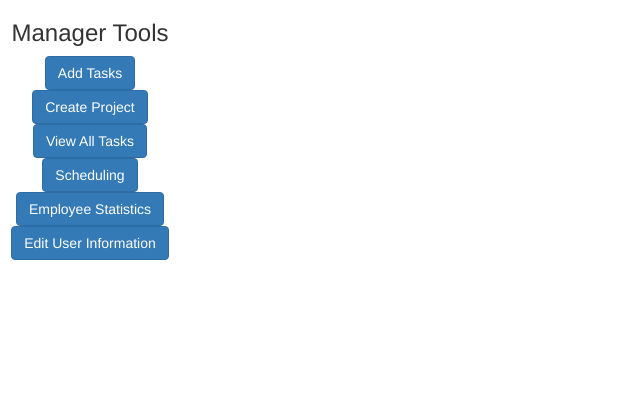
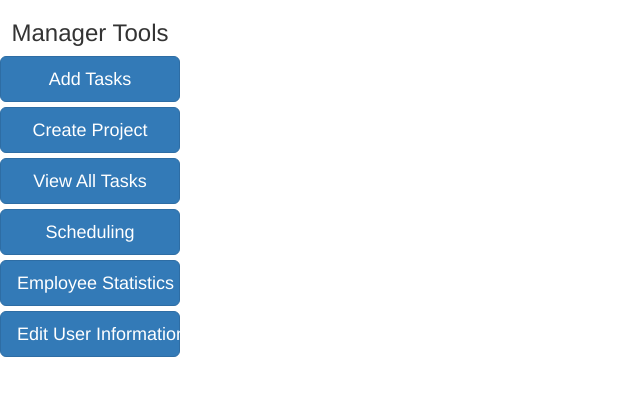
Before and after one commit to d0ugherty/senior-project-group, a Django app: page /manager_tools/ in a window 1280 px wide. Shown: the top 396 px of the page, without its empty margins (0-640 px from the left). Run offline with Django 3.2, Linux system fonts and the light colour scheme; some libraries are stand-ins or nearby versions.

Commit message:
added large block buttons

```diff
--- a/walrus/walrus/templates/manager_tools.html
+++ b/walrus/walrus/templates/manager_tools.html
@@ -10,12 +10,12 @@
     <h3 class="heading">Manager Tools</h3>
       <form action="{% url 'manager_tools_redirect' %}" method="post">
           {% csrf_token %}
-          <button class="btn btn-primary" type="submit" name="destination" value="/add_task/">Add Tasks</button>
-          <button class="btn btn-primary" type="submit" name="destination" value="/create_project/">Create Project</button>
-          <button class="btn btn-primary" type="submit" name="destination" value="/list_tasks/">View All Tasks</button>
-          <button class="btn btn-primary" type="submit" name="destination" value="/schedule_employee/">Scheduling</button>
-          <button class="btn btn-primary" type="submit" name="destination" value="/employee_stats/">Employee Statistics</button>
-          <button class="btn btn-primary" type="submit" name="destination" value="/edit_user_info/">Edit User Information</button>
+          <button class="btn btn-primary btn-lg btn-block" type="submit" name="destination" value="/add_task/">Add Tasks</button>
+          <button class="btn btn-primary btn-lg btn-block" type="submit" name="destination" value="/create_project/">Create Project</button>
+          <button class="btn btn-primary btn-lg btn-block" type="submit" name="destination" value="/list_tasks/">View All Tasks</button>
+          <button class="btn btn-primary btn-lg btn-block" type="submit" name="destination" value="/schedule_employee/">Scheduling</button>
+          <button class="btn btn-primary btn-lg btn-block" type="submit" name="destination" value="/employee_stats/">Employee Statistics</button>
+          <button class="btn btn-primary btn-lg btn-block" type="submit" name="destination" value="/edit_user_info/">Edit User Information</button>
         </form>
       </div>
   </div>
```
Also changed, not shown: walrus/walrus/templates/styles/manager_tools.css (+7 -4 lines).
